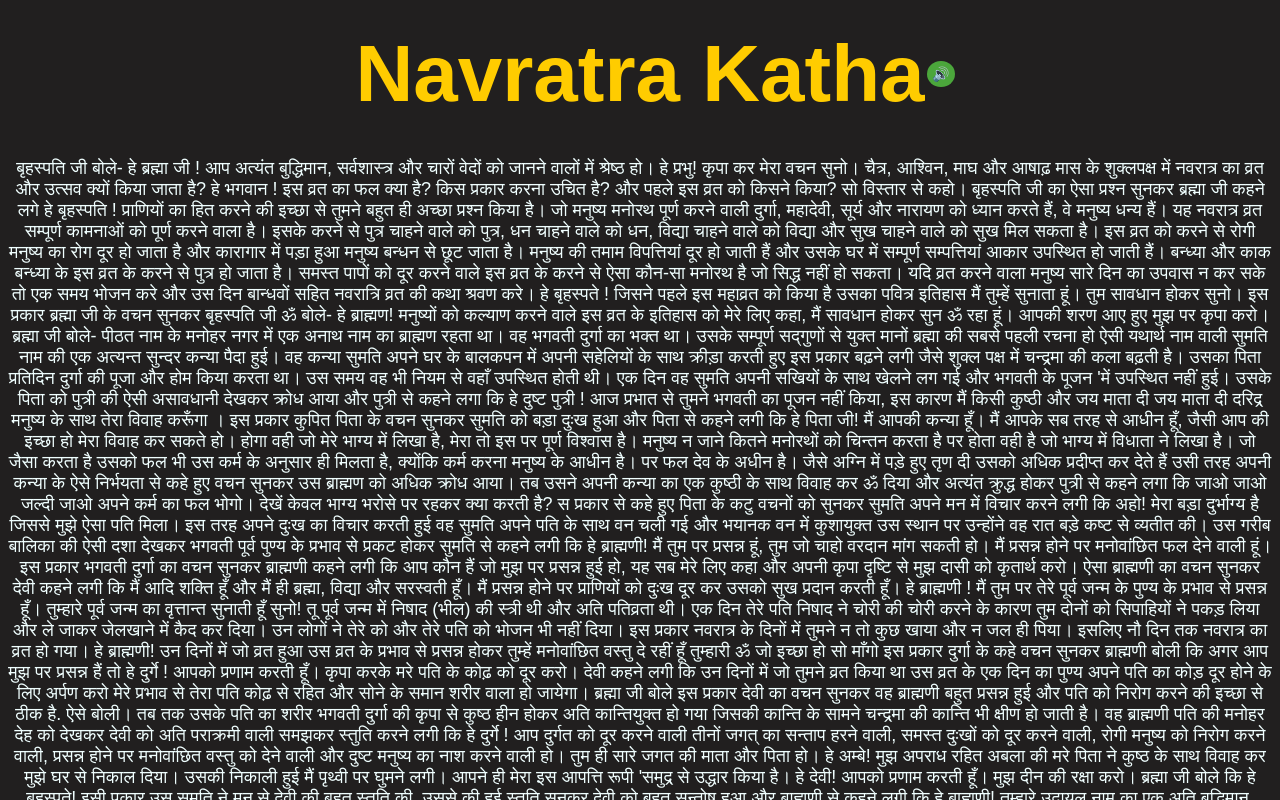
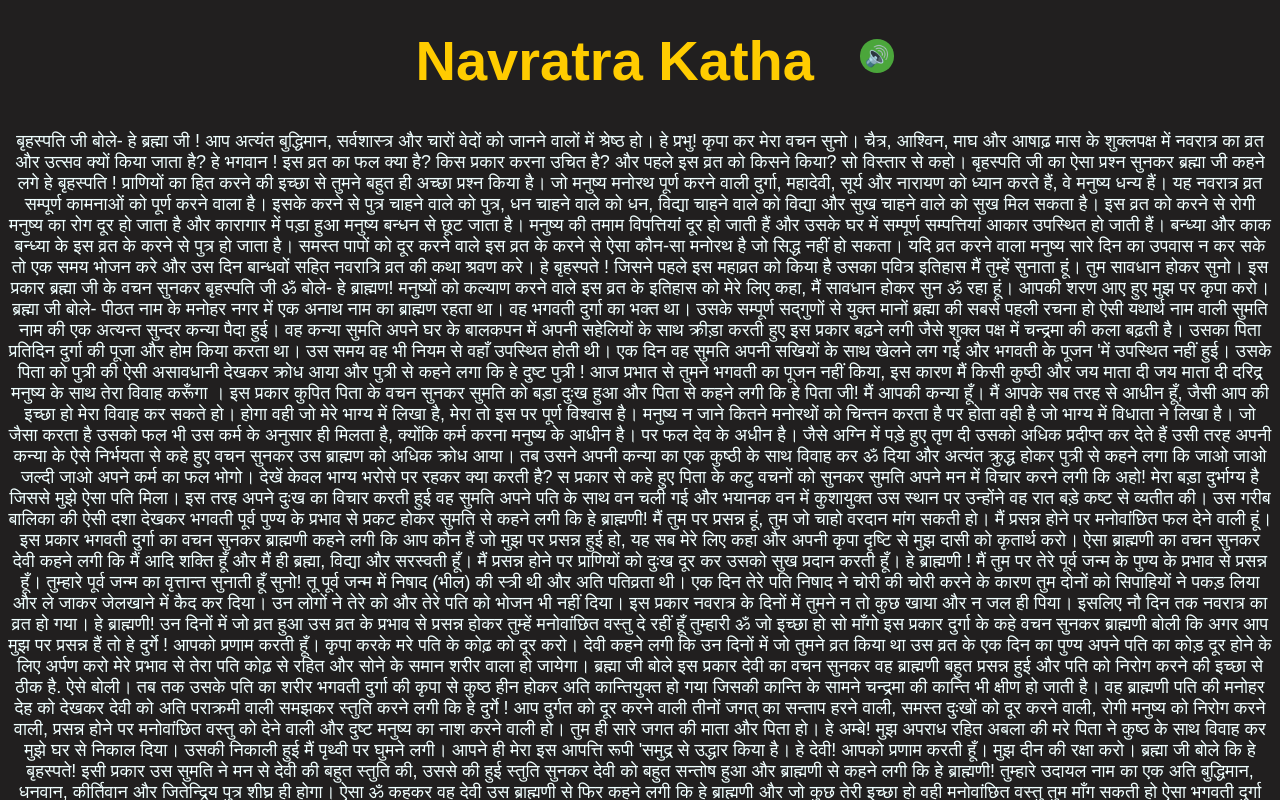
Before and after one commit to ByAnshul/Katha, a plain HTML site: page index.html in a window 1280 px wide. Shown: the top 800 px of the page. Drawn offline with Linux system fonts and the light colour scheme.

Commit message:
Update index.html

```diff
--- a/index.html
+++ b/index.html
@@ -21,12 +21,12 @@
             display: inline-block;
             position: relative;
             margin: 20px auto;
-            font-size: 5rem;
+            font-size: 3.5rem;
             color: #ffcc00;
         }
 
         .speaker-button {
-            position: absolute;
+            position: relative ;
             right: -30px;
             top: 50%;
             transform: translateY(-50%);
@@ -35,7 +35,7 @@
             padding: 5px;
             border-radius: 50%;
             cursor: pointer;
-            font-size: 14px;
+            font-size: 20px;
         }
 
         footer {
```
